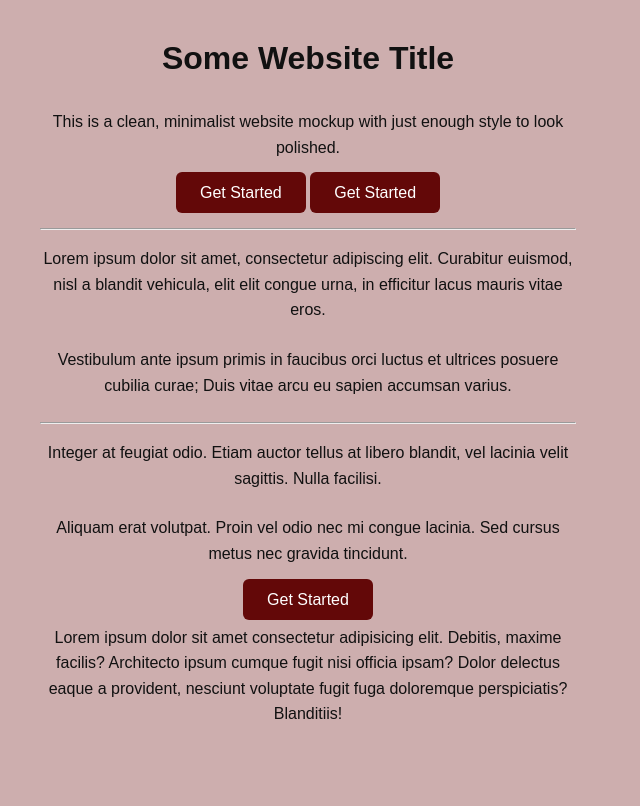
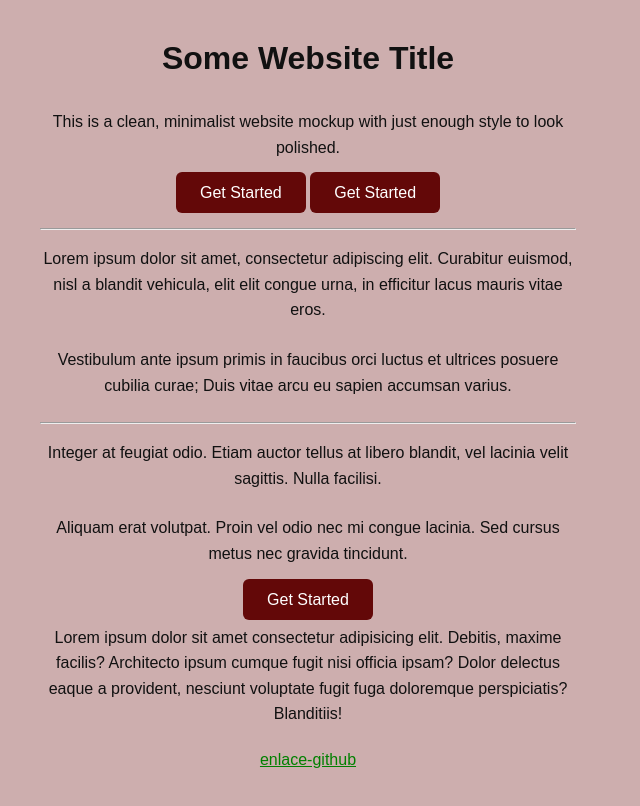
Before and after one commit to Ironhack-RMT-ES-FT2504-bokoblin/pair-programming-test, a plain HTML site: page index.html in a window 1280 px wide. Shown: the whole page, without its empty margins (0-640 px from the left). Drawn offline with Linux system fonts and the light colour scheme.

Commit message:
nueva etiqueta a

```diff
--- a/index.html
+++ b/index.html
@@ -30,6 +30,8 @@
     <a class="button" href="#">Get Started</a>
 
     <p>Lorem ipsum dolor sit amet consectetur adipisicing elit. Debitis, maxime facilis? Architecto ipsum cumque fugit nisi officia ipsam? Dolor delectus eaque a provident, nesciunt voluptate fugit fuga doloremque perspiciatis? Blanditiis!</p>
-
+<div>
+  <a href=>enlace-github</a>
+</div>
 </body>
 </html>
--- a/style.css
+++ b/style.css
@@ -42,3 +42,6 @@ body {
   background-color: rgb(205, 174, 174);
 
 }
+a {
+  color: green
+}
```
